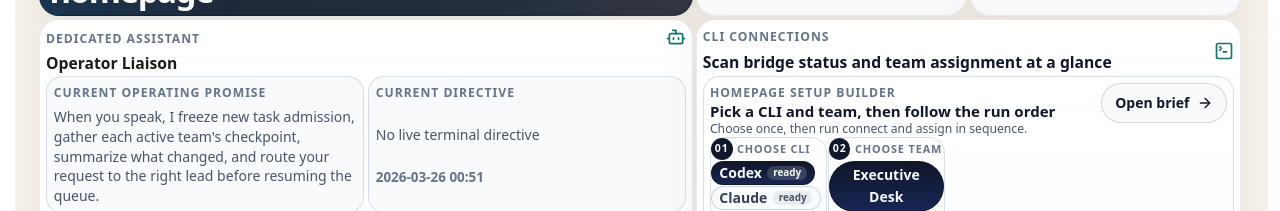
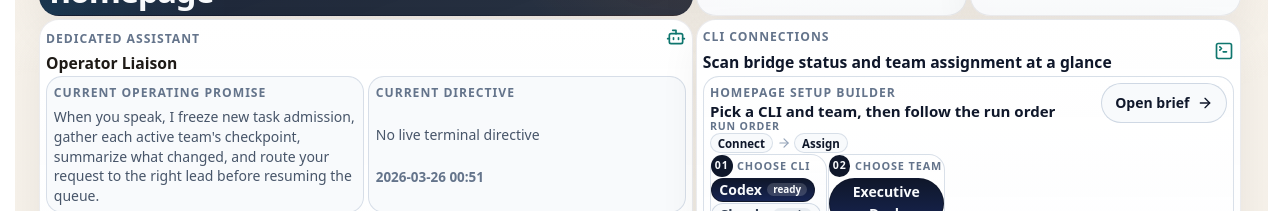
Before and after one commit to GongJae00/research-pages, a Next.js app in the folder apps/web/: page /en in a window 1280 px wide. Shown: the part 1700-1911 px from the top of the page. Built offline with nearby package versions, Linux system fonts and the light colour scheme; no server answers.

Commit message:
Autonomy batch 1482: shell-experience

```diff
--- a/apps/web/src/components/homepage-agent-control-section.module.css
+++ b/apps/web/src/components/homepage-agent-control-section.module.css
@@ -299,7 +299,7 @@
 
 .setupHeaderSequence {
   display: grid;
-  gap: 0.08rem;
+  gap: 0.06rem;
 }
 
 .setupHeaderSequence strong,
@@ -321,8 +321,9 @@
 .sequenceStep {
   display: inline-flex;
   align-items: center;
-  gap: 0.34rem;
+  gap: 0.24rem;
   min-width: 0;
+  flex-wrap: wrap;
 }
 
 .setupMetaRow {
@@ -397,13 +398,19 @@
 }
 
 .sequencePill {
-  display: grid;
-  gap: 0.02rem;
+  display: inline-flex;
+  align-items: center;
+  justify-content: center;
   min-width: 0;
-  padding: 0.16rem 0.24rem;
+  padding: 0.14rem 0.42rem;
   border: 1px solid rgba(203, 213, 225, 0.72);
-  border-radius: 14px;
+  border-radius: 999px;
   background: rgba(248, 250, 252, 0.92);
+  color: #0f172a;
+  font-size: 0.72rem;
+  font-weight: 700;
+  line-height: 1.15;
+  white-space: nowrap;
 }
 
 .digestLabelGroup {
--- a/apps/web/src/components/homepage-agent-control-section.tsx
+++ b/apps/web/src/components/homepage-agent-control-section.tsx
@@ -364,7 +364,20 @@ export function HomepageAgentControlSection({
               <div className={styles.setupTitleBlock}>
                 <span className={styles.metaLabel}>{copy.setupBuilderLabel}</span>
                 <h4>{copy.setupBuilderTitle}</h4>
-                <p className={styles.setupHeaderBody}>{copy.setupBuilderBody}</p>
+                <div className={styles.setupHeaderSequence} aria-label={copy.commandOrder}>
+                  <strong>{isKoreanLocale(locale) ? "실행 순서" : "Run order"}</strong>
+                  <div className={styles.sequenceStep}>
+                    <span className={styles.sequencePill}>
+                      {isKoreanLocale(locale) ? "연결" : "Connect"}
+                    </span>
+                    <span className={styles.sequenceArrow}>
+                      <ArrowRight size={14} />
+                    </span>
+                    <span className={styles.sequencePill}>
+                      {isKoreanLocale(locale) ? "배정" : "Assign"}
+                    </span>
+                  </div>
+                </div>
               </div>
               <div className={styles.setupHeaderActions}>
                 {setupBriefHref ? (
```
